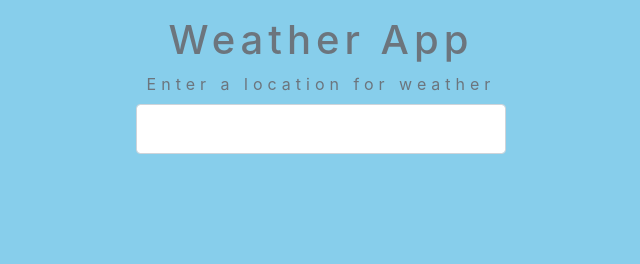
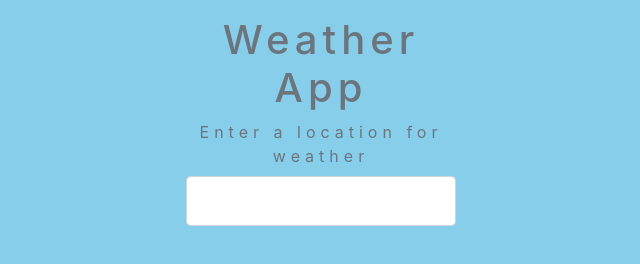
Before and after one commit to khaing-unique/weather, a plain HTML site: page index.html in a window 1280 px wide. Shown: the whole page, without its empty margins (319-959 px from the left). Drawn offline with nearby package versions, Linux system fonts and the light colour scheme; no server answers.

Commit message:
change css

```diff
--- a/style.css
+++ b/style.css
@@ -1,11 +1,10 @@
 html,body{
     background-color: skyblue;
     letter-spacing: 5px;
-    height: 40%;
 
 }
 .container{
-    max-width: 400px;
+    max-width: 300px;
 }
 .icon{
     position: relative;
```
